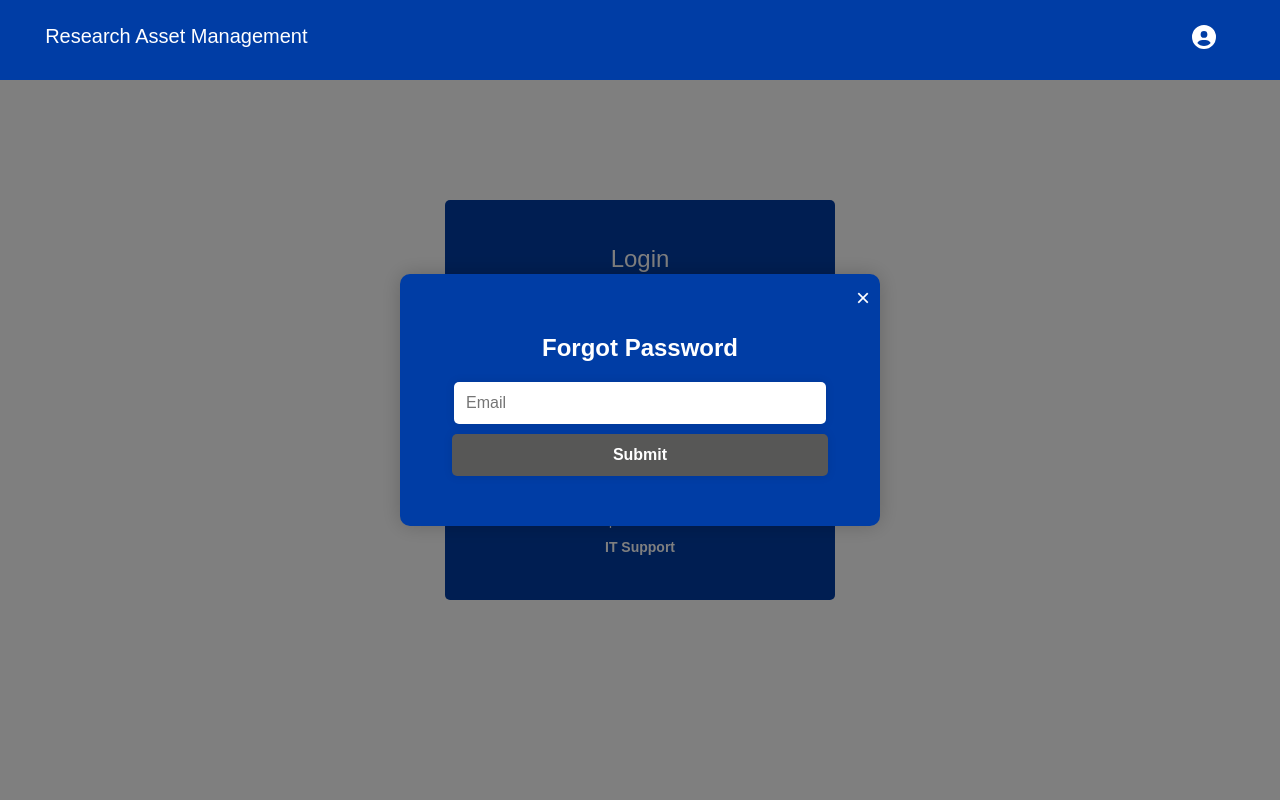
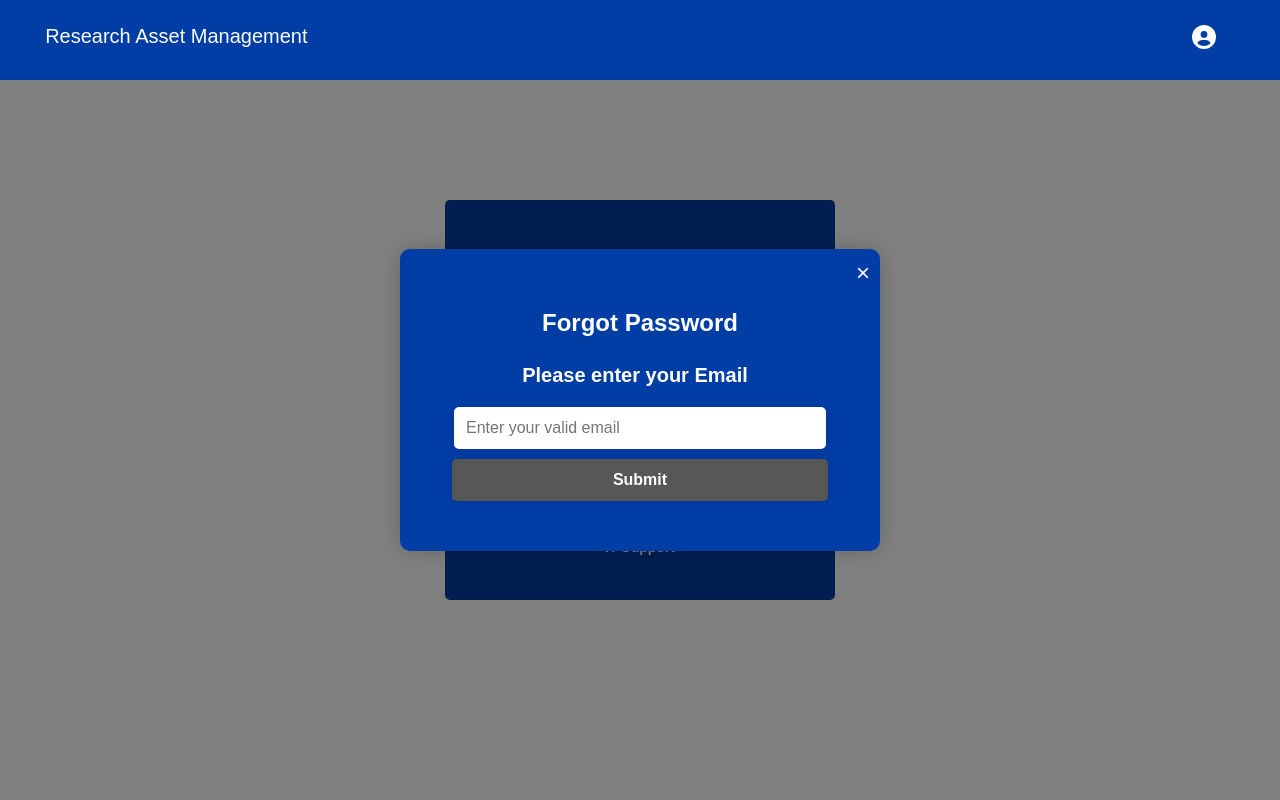
Before and after one commit to slu-csci-5030/RAM_Team_SLU, a React (Vite) app in the folder Frontend/: page / in a window 1280 px wide. Both pictures are taken after a click on the link "Forgot password?". Shown: the top 800 px of the page. Built offline with nearby package versions, Linux system fonts and the light colour scheme.

Commit message:
forget password

```diff
--- a/Frontend/src/assets/Styles/Modal.css
+++ b/Frontend/src/assets/Styles/Modal.css
@@ -44,6 +44,19 @@
     margin-bottom: 20px;
 }
 
+.modal h4 {
+    color: #fff;
+    margin-bottom: 20px;
+}
+
+.header {
+    margin-right: 10px !important;
+    color: #fff;
+    font-size: 20px;
+    cursor: pointer;
+    transition: transform 0.3s ease;
+}
+
 .modal input[type="email"],
 .modal input[type="password"],
 .modal input[type="text"],
@@ -86,5 +99,13 @@
 }
 
 .modal button:hover {
-    background-color:#04a4de;
+    background-color:#de6604;
 }
+.otp-message {
+    background-color: #dff0d8;
+    color: #3c763d;
+    padding: 10px;
+    border-radius: 5px;
+    margin-top: 10px;
+    text-align: center;
+  }
--- a/Frontend/src/components/LoginModal.jsx
+++ b/Frontend/src/components/LoginModal.jsx
@@ -1,17 +1,21 @@
-// LoginModal.js
 import React, { useState } from 'react';
 import '../assets/Styles/Modal.css';
-
 
 function LoginModal({ onClose }) {
   const [email, setEmail] = useState('');
   const [password, setPassword] = useState('');
+  const [showOtpMessage, setShowOtpMessage] = useState(false);
 
   const handleLoginSubmit = (e) => {
     e.preventDefault();
-
-    console.log('Login form submitted with email:', email, 'and password:', password);
-    onClose();
+    // Here you can add logic to send OTP to the user's email
+    // For now, just showing the message
+    setShowOtpMessage(true);
+    // Simulating OTP send process, you can replace this with actual logic
+    setTimeout(() => {
+      setShowOtpMessage(false);
+      onClose();
+    }, 3000);
   };
 
   return (
@@ -19,8 +23,14 @@ function LoginModal({ onClose }) {
       <div className="modal-content">
         <span className="close" onClick={onClose}>&times;</span>
         <h2>Forgot Password</h2>
+        <h4 className="header">Please enter your Email</h4>
         <form onSubmit={handleLoginSubmit}>
-          <input type="email" placeholder="Email" value={email} onChange={(e) => setEmail(e.target.value)} />
+          <input type="email" placeholder="Enter your valid email" value={email} onChange={(e) => setEmail(e.target.value)} />
+          {showOtpMessage && (
+          <div className="otp-message">
+            OTP sent to registered email
+          </div>
+        )}
           <button type="submit">Submit</button>
         </form>
       </div>
```
